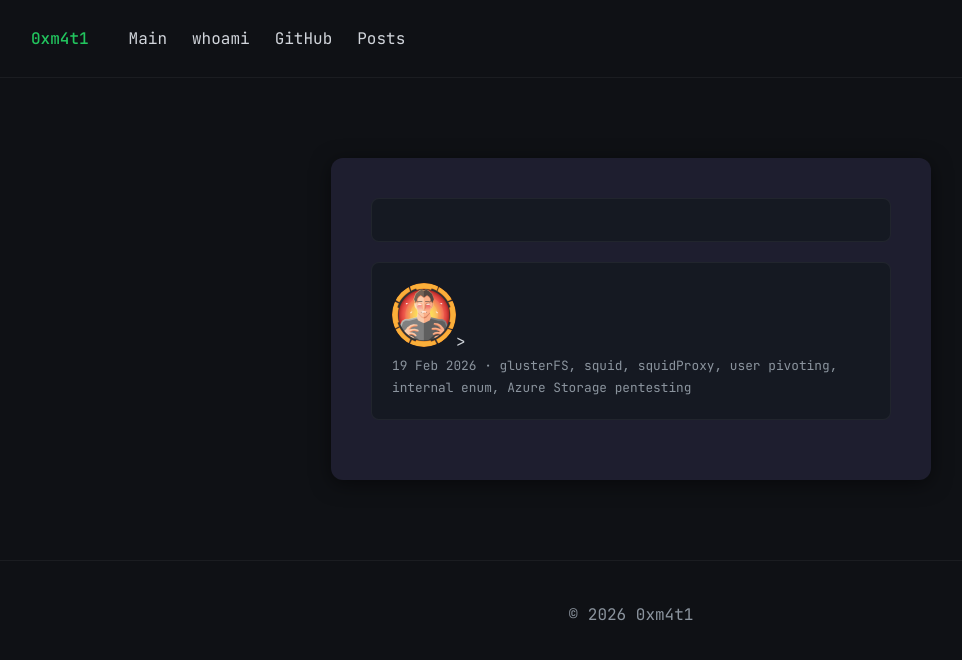
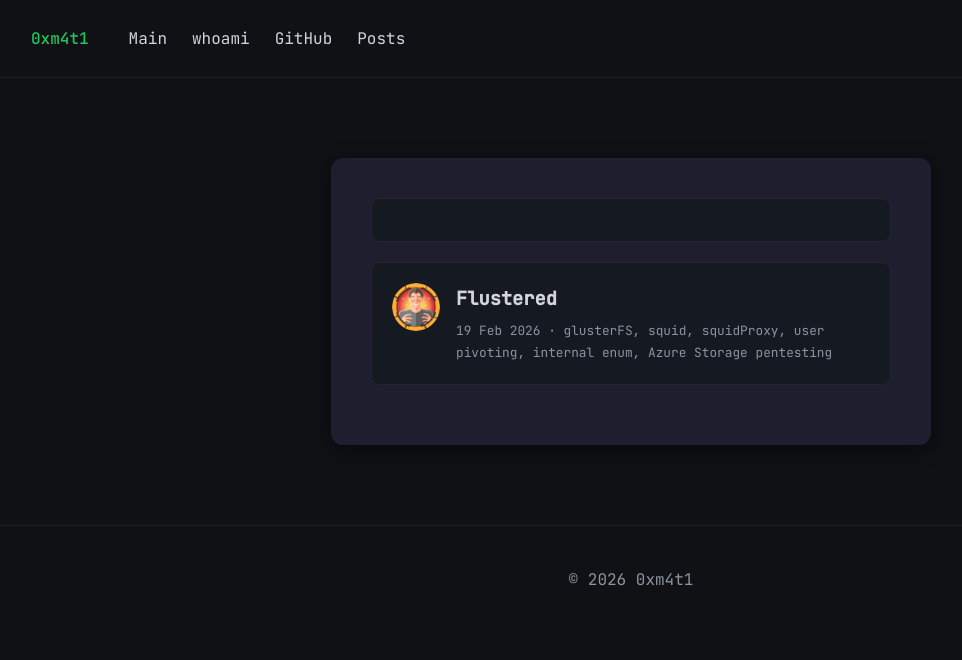
Before and after one commit to jdejavi/jdejavi.github.io, a Jekyll site: the page built from posts/index.html, in a window 1280 px wide. Shown: the top 660 px of the page, without its empty margins (9-971 px from the left). Built offline with Jekyll 4.4.1, drawn with Linux system fonts in a browser that asks for light colours.

Commit message:
Update index.html

```diff
--- a/posts/index.html
+++ b/posts/index.html
@@ -7,11 +7,18 @@
   <input type="text" id="search" placeholder="" autofocus />
   <div id="results">
     {% for post in site.posts %}
-      <div class="post-card" data-title="{{ post.title | downcase }}" data-content="{{ post.content | strip_html | downcase }}" data-tags="{{ post.tags | join: ',' | downcase }}">
-        <a href="{{ post.url }}">
-          <img src="{{ post.image }}" alt="{{ post.title }}" width="64" height="64" style="border-radius:50%; object-fit:cover;">>
-        </a>
-        <p class="post-meta">{{ post.date | date: "%d %b %Y" }} · {{ post.tags | join: ", " }}</p>
+      <div class="post-card" style="display:flex; align-items:flex-start; gap:16px;">
+        {% if post.image %}
+          <img src="{{ post.image }}" alt="{{ post.title }}" width="48" height="48" style="border-radius:50%; object-fit:cover;">
+        {% endif %}
+        <div style="display:flex; flex-direction:column;">
+          <a href="{{ post.url }}">
+            <h3>{{ post.title }}</h3>
+          </a>
+          <p class="post-meta">
+            {{ post.date | date: "%d %b %Y" }} · {{ post.tags | join: ", " }}
+          </p>
+        </div>
       </div>
     {% endfor %}
   </div>
```
